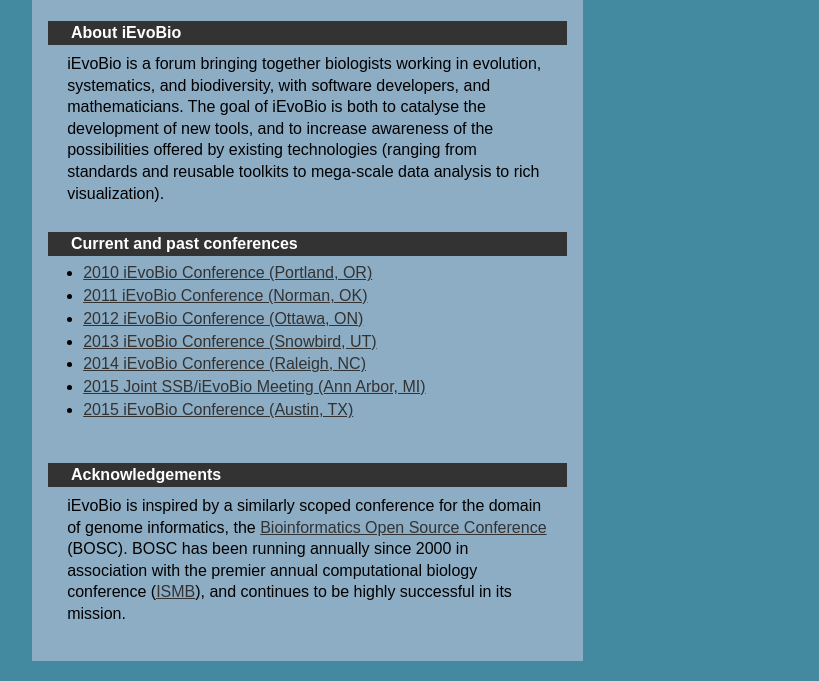
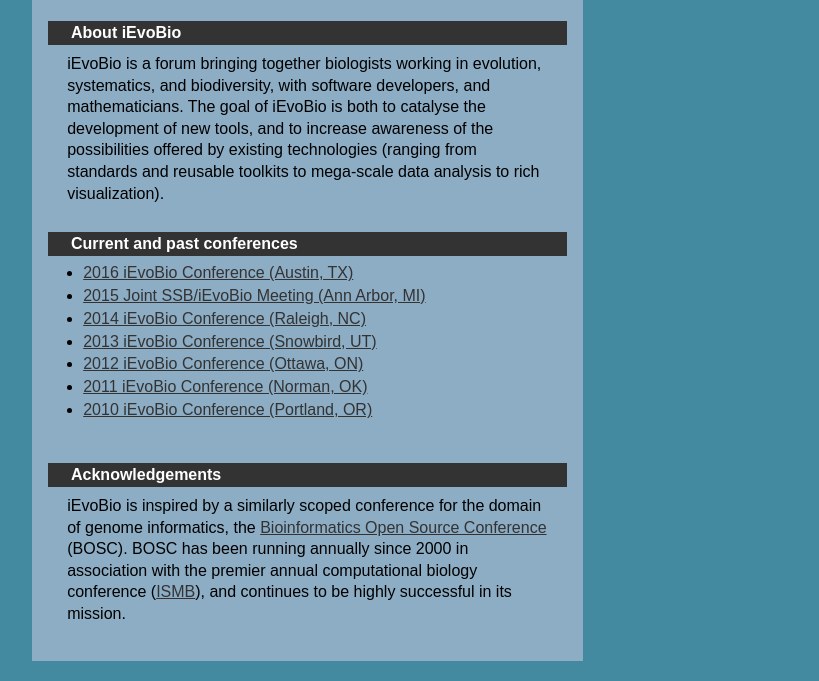
Before and after one commit to ievobio/ievobio, a plain HTML site: page index.html in a window 1280 px wide. Shown: the part 168-849 px from the top of the page, without its empty margins (93-912 px from the left). Drawn offline with Linux system fonts and the light colour scheme; a script that the page names is missing.

Commit message:
reordered years

```diff
--- a/index.html
+++ b/index.html
@@ -25,13 +25,13 @@
       <h2><a name="links" id="links"></a>Current and past conferences</h2
       <p>
       <ul>
+        <li><a href="https://ievobio.wordpress.com/">2016 iEvoBio Conference (Austin, TX)</a></li>
+       <li><a href="https://ievobio.wordpress.com/category/2015/">2015 Joint SSB/iEvoBio Meeting (Ann Arbor, MI)</a></li>
+       <li><a href="https://ievobio.wordpress.com/category/2014/">2014 iEvoBio Conference (Raleigh, NC)</a></li>
+       <li><a href="http://ievobio.wordpress.com/previous-years/ievobio-2013/">2013 iEvoBio Conference (Snowbird, UT)</a></li>
+       <li><a href="2012/">2012 iEvoBio Conference (Ottawa, ON)</a></li>
+       <li><a href="2011/">2011 iEvoBio Conference (Norman, OK)</a></li>
        <li><a href="2010/">2010 iEvoBio Conference (Portland, OR)</a></li>
-       <li><a href="2011/">2011 iEvoBio Conference (Norman, OK)</a></li>
-       <li><a href="2012/">2012 iEvoBio Conference (Ottawa, ON)</a></li>
-       <li><a href="http://ievobio.wordpress.com/previous-years/ievobio-2013/">2013 iEvoBio Conference (Snowbird, UT)</a></li>
-       <li><a href="https://ievobio.wordpress.com/category/2014/">2014 iEvoBio Conference (Raleigh, NC)</a></li>
-       <li><a href="https://ievobio.wordpress.com/category/2015/">2015 Joint SSB/iEvoBio Meeting (Ann Arbor, MI)</a></li>
-       <li><a href="https://ievobio.wordpress.com/">2015 iEvoBio Conference (Austin, TX)</a></li>
       </ul>
       </p>
       <h2><a name="ack" id="ack"></a>Acknowledgements</h2>
```
